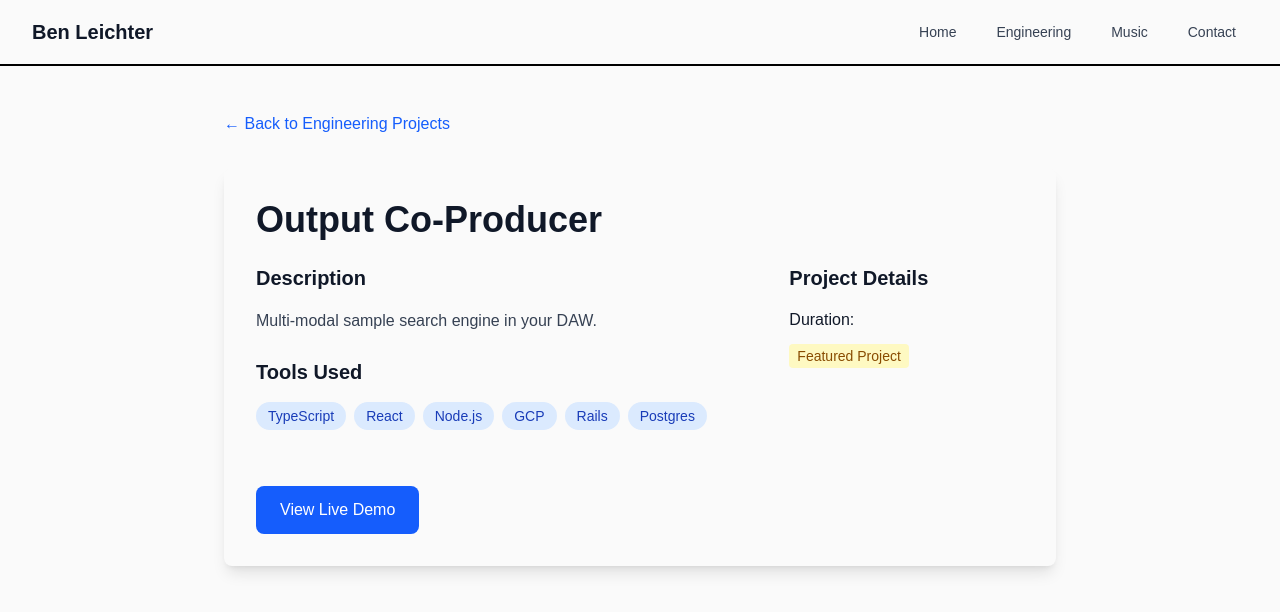
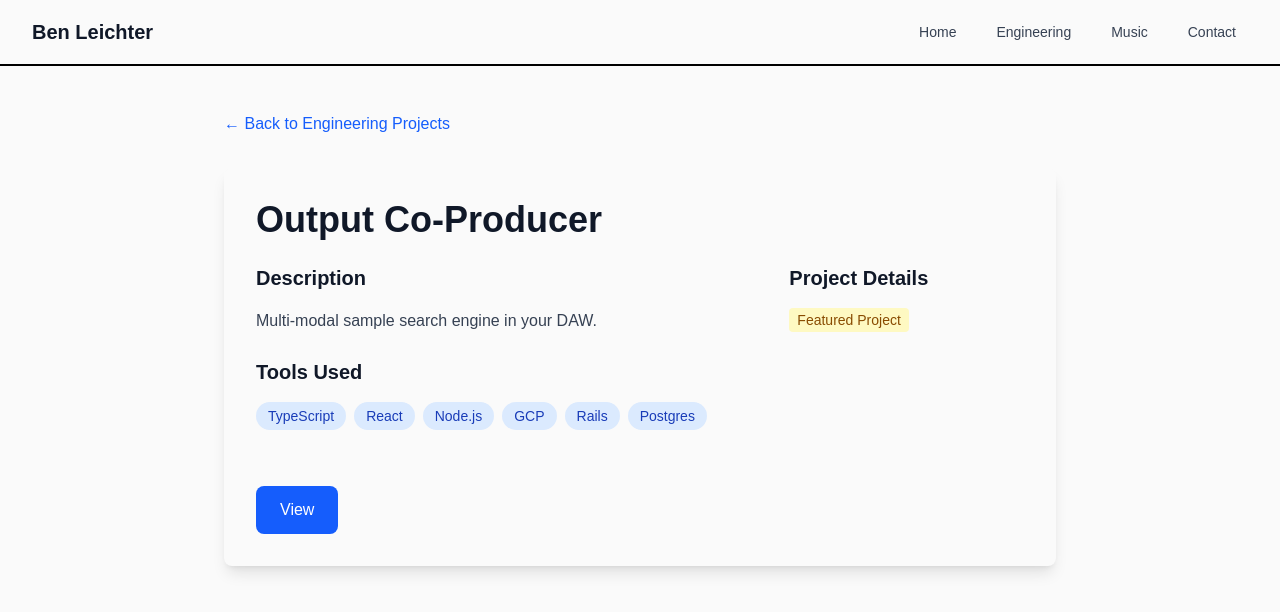
Before and after one commit to benjaminleichter/portfolio, a Next.js app: page /engineering/project-1 in a window 1280 px wide. Shown: the top 612 px of the page. Built offline with nearby package versions, Linux system fonts and the light colour scheme.

Commit message:
update engineering detail page

```diff
--- a/src/app/engineering/[slug]/page.tsx
+++ b/src/app/engineering/[slug]/page.tsx
@@ -18,26 +18,12 @@ export default async function EngineeringProjectDetail({ params }: Props) {
     notFound();
   }
 
-  const details = [
-    {
-      label: 'Duration',
-      value: project.endDate ? `${project.startDate} - ${project.endDate}` : project.startDate
-    }
-  ];
-
   const links = [];
   if (project.liveUrl) {
     links.push({
       url: project.liveUrl,
-      label: 'View Live Demo',
+      label: 'View',
       colorClass: 'bg-blue-600 hover:bg-blue-700'
-    });
-  }
-  if (project.githubUrl) {
-    links.push({
-      url: project.githubUrl,
-      label: 'View on GitHub',
-      colorClass: 'bg-gray-800 hover:bg-gray-900'
     });
   }
 
@@ -51,10 +37,10 @@ export default async function EngineeringProjectDetail({ params }: Props) {
       tags={project.technologies}
       tagColorClass="bg-blue-100 text-blue-800"
       backgroundClass="bg-off-white"
-      details={details}
       featured={project.featured}
       featuredLabel="Featured Project"
       links={links}
+      details={[]}
     />
   );
 }
```
